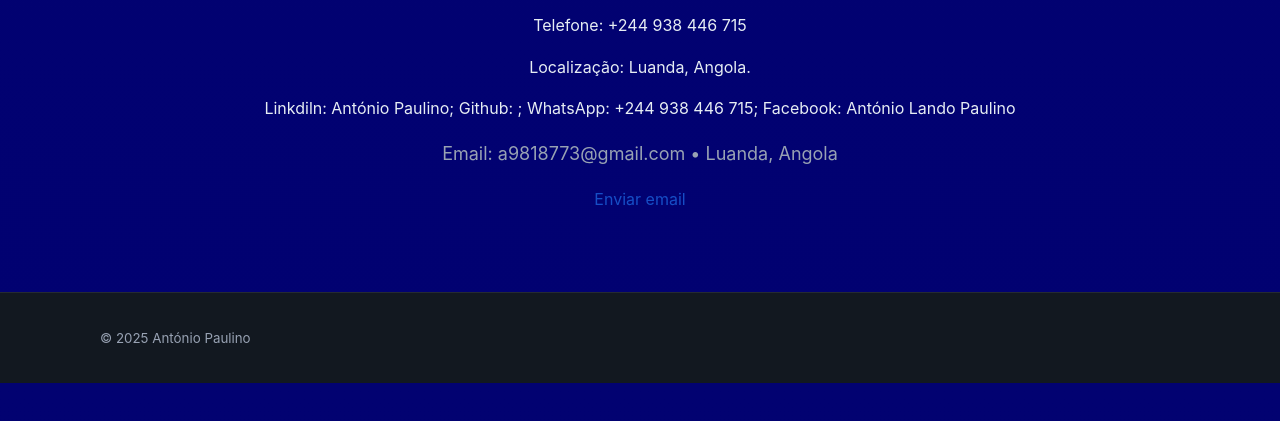
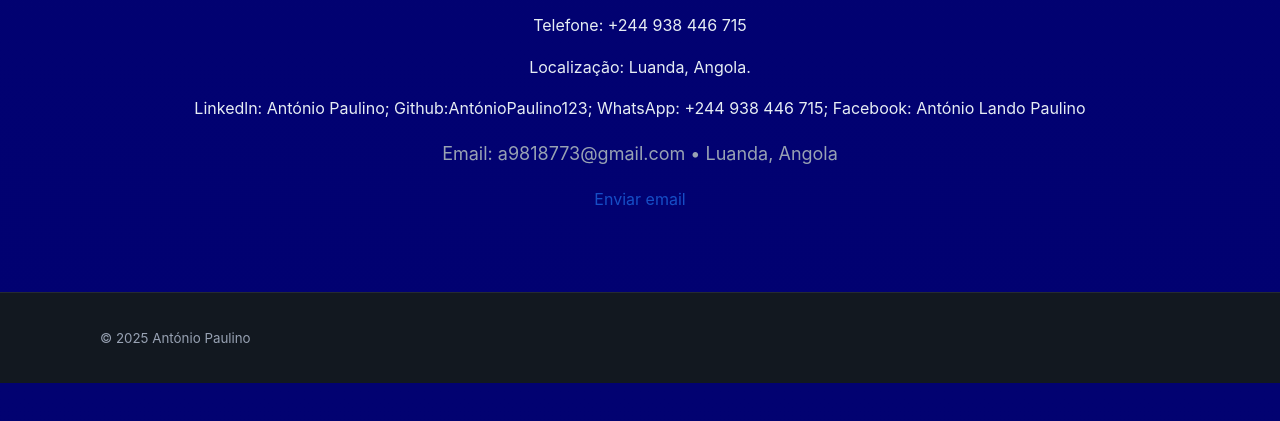
Before and after one commit to AntonioPaulino123/Meu-Portf-lio, a plain HTML site: page contacto.html in a window 1280 px wide. Shown: the part 311-732 px from the top of the page. Drawn offline with Linux system fonts and the light colour scheme.

Commit message:
Update contacto.html

```diff
--- a/contacto.html
+++ b/contacto.html
@@ -28,7 +28,7 @@
                         Localização: Luanda, Angola.
                     </p>
                     <p>
-                        Linkdiln: António Paulino;  Github: ; WhatsApp: +244 938 446 715; Facebook: António Lando Paulino
+                        Linkedln: António Paulino;  Github:AntónioPaulino123; WhatsApp: +244 938 446 715; Facebook: António Lando Paulino
                     </p>
 
                     <p class="lead">Email: a9818773@gmail.com • Luanda, Angola</p>
@@ -39,4 +39,5 @@
     </main>
     <footer class="footer"><div class="container"><small>© 2025 António Paulino</small></div></footer>
 </body>
+
 </html>
```
